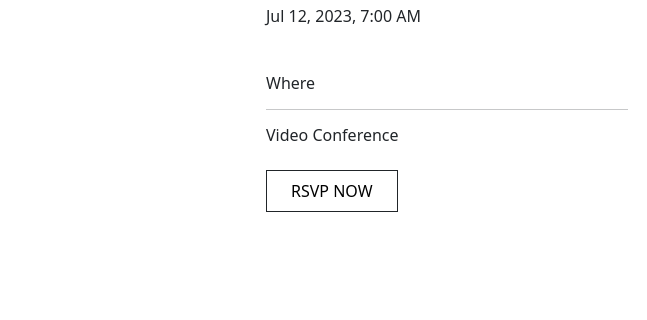
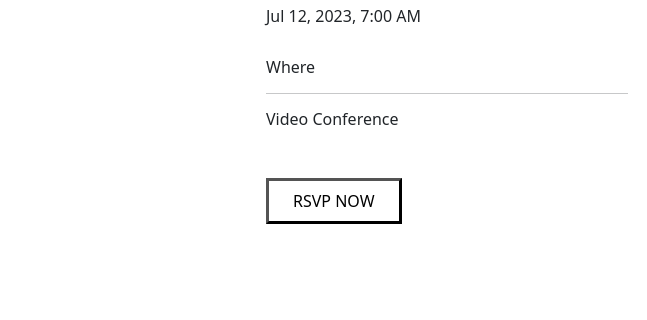
Before and after one commit to progressitech/globis-bookstore, a React app in the folder frontend/: page / in a window 1280 px wide. Shown: the part 1368-1688 px from the top of the page, 0-647 px from the left. Built offline with nearby package versions, Linux system fonts and the light colour scheme.

Commit message:
fixed button (again)

```diff
--- a/frontend/src/ui/App.css
+++ b/frontend/src/ui/App.css
@@ -23,8 +23,9 @@
     padding-left: 10rem;
 }
 
-.book-launch-text-column h5, h6 {
-    margin-bottom: 1.5rem;
+.book-launch-text-column button {
+    border-width: .2rem;
+    padding-top: 5rem;
 }
 
 .place-holder-image-1 {
--- a/frontend/src/ui/Home.js
+++ b/frontend/src/ui/Home.js
@@ -33,8 +33,8 @@ export function Home() {
                         <br />
                         <h6 className="mb-2">Where</h6>
                         <hr />
-                        <h6 className="">Video Conference</h6>
-                        <button className="border-dark border bg-transparent px-4 py-2">RSVP NOW</button>
+                        <h6 className="mb-5">Video Conference</h6>
+                        <button className="bg-transparent px-4 py-2">RSVP NOW</button>
                     </Col>
                     <Col md={6}>
                         <Image fluid src="https://innovating.capital/wp-content/uploads/2021/05/vertical-placeholder-image.jpg" className="place-holder-image-1" alt="Place-holder Book Cover" />
```
